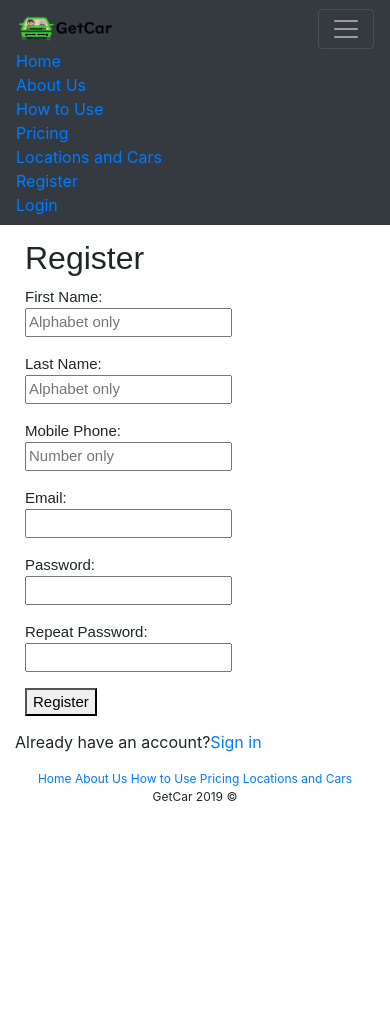
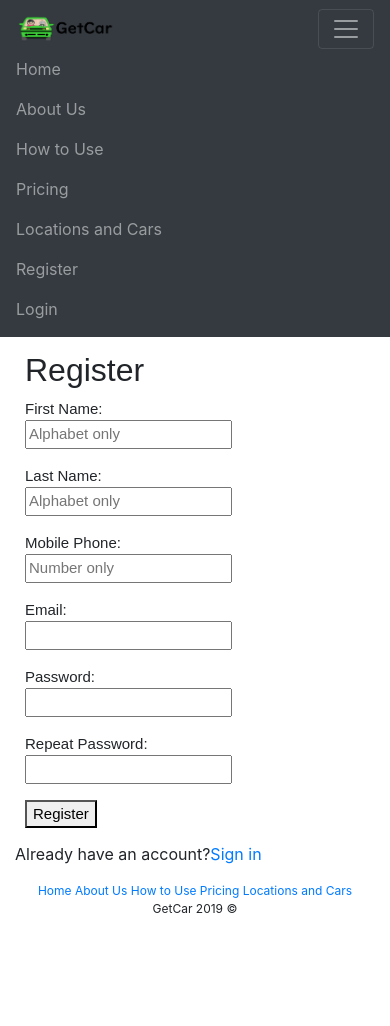
Before and after one commit to natsuta/get-car, a PHP site: page /register.php in a window 390 px wide, after a click that opens the changed part. Shown: the top 1026 px of the page. Before the commit the page ends 801 px from the top, so only its background shows below. Run offline with PHP 8.4, Linux system fonts and the light colour scheme.

Commit message:
Refined header

```diff
--- a/header.php
+++ b/header.php
@@ -22,7 +22,7 @@
 	<nav class="navbar navbar-expand-md bg-dark navbar-dark">
 		<!-- Logo -->
 		<a class="navbar-brand" href="index.php">
-		<img class="logo" src="logo.png" style="width:100px;"/>
+			<img src="logo.png" style="width:100px;"/>
 		</a>
 
 		<!-- Toggler -->
@@ -34,29 +34,37 @@
 		<div class="collapse navbar-collapse" id="collapsibleNavbar">
 			<ul class="navbar-nav">
 				<li class="nav-item">
-					<a href="index.php">Home</a>
+					<a class="nav-link" href="index.php">Home</a>
 				</li>
 				<li class="nav-item">
-					<a href="about.php">About Us</a>
+					<a class="nav-link" href="about.php">About Us</a>
 				</li>
 				<li class="nav-item">
-					<a href="howto.php">How to Use</a>
+					<a class="nav-link" href="howto.php">How to Use</a>
 				</li>
 				<li class="nav-item">
-					<a href="prices.php">Pricing</a>
+					<a class="nav-link" href="prices.php">Pricing</a>
 				</li>
 				<li class="nav-item">
-					<a href="cars.php">Locations and Cars</a>
+					<a class="nav-link" href="cars.php">Locations and Cars</a>
 				</li>
 
 			<?php
 				if(isset($_SESSION['user'])){
-				echo "<a href='logout.php'>Logout</a>";
+					echo "<li class='nav-item'>";
+					echo "<a class='nav-link' href='logout.php'>Logout</a>";
+					echo "</li>";
 				}
 				else {
-				echo "<a href='register.php'>Register</a>";
-				echo "<a href='login.php'>Login</a>";
+					echo "<li class='nav-item'>";
+					echo "<a class='nav-link' href='register.php'>Register</a>";
+					echo "</li>";
+					echo "<li class='nav-item'>";
+					echo "<a class='nav-link' href='login.php'>Login</a>";
+					echo "</li>";
 				}
 			?>
+			</ul>
+		</div>
 	</nav>
 </head>
```
Also changed, not shown: wireframe.css (+0 -62 lines). Lines whose indentation alone changed are shown as unchanged.
